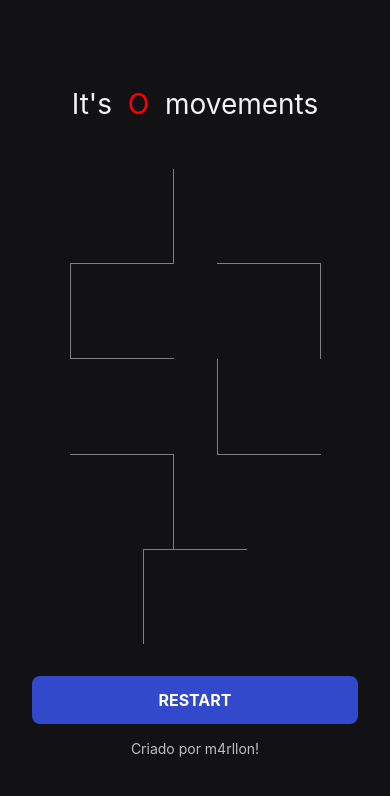
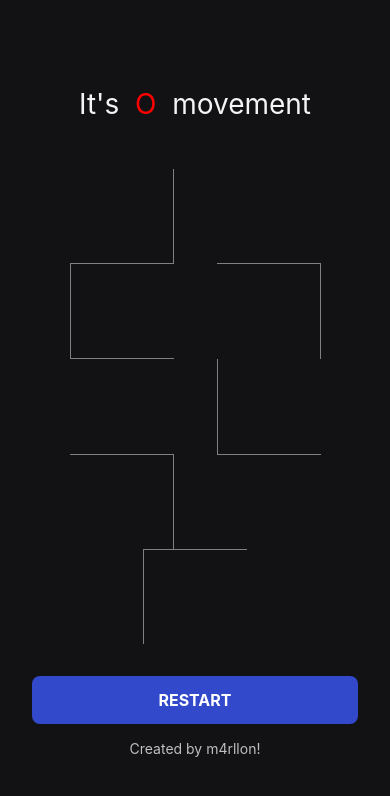
Before and after one commit to m4rllon/jogodavelha-rn, a React Native app: screen / in a window 390 px wide. Shown: the top 796 px of the page. Built offline with nearby package versions, Linux system fonts and the light colour scheme.

Commit message:
fix: resolve texts

```diff
--- a/src/screens/Game/index.tsx
+++ b/src/screens/Game/index.tsx
@@ -51,7 +51,7 @@ export function Game(){
                 $player={player}>
                     {player === 1 ? 'X' : 'O'}
                 </PlayerTurnTextCard>
-                {' '} movements
+                {' '} movement
             </TitleText>
         </Header>
 
@@ -69,7 +69,7 @@ export function Game(){
         </Main>
         <Footer>
             <AuxText>
-                Criado por m4rllon!
+                Created by m4rllon!
             </AuxText>
         </Footer>
 
```
